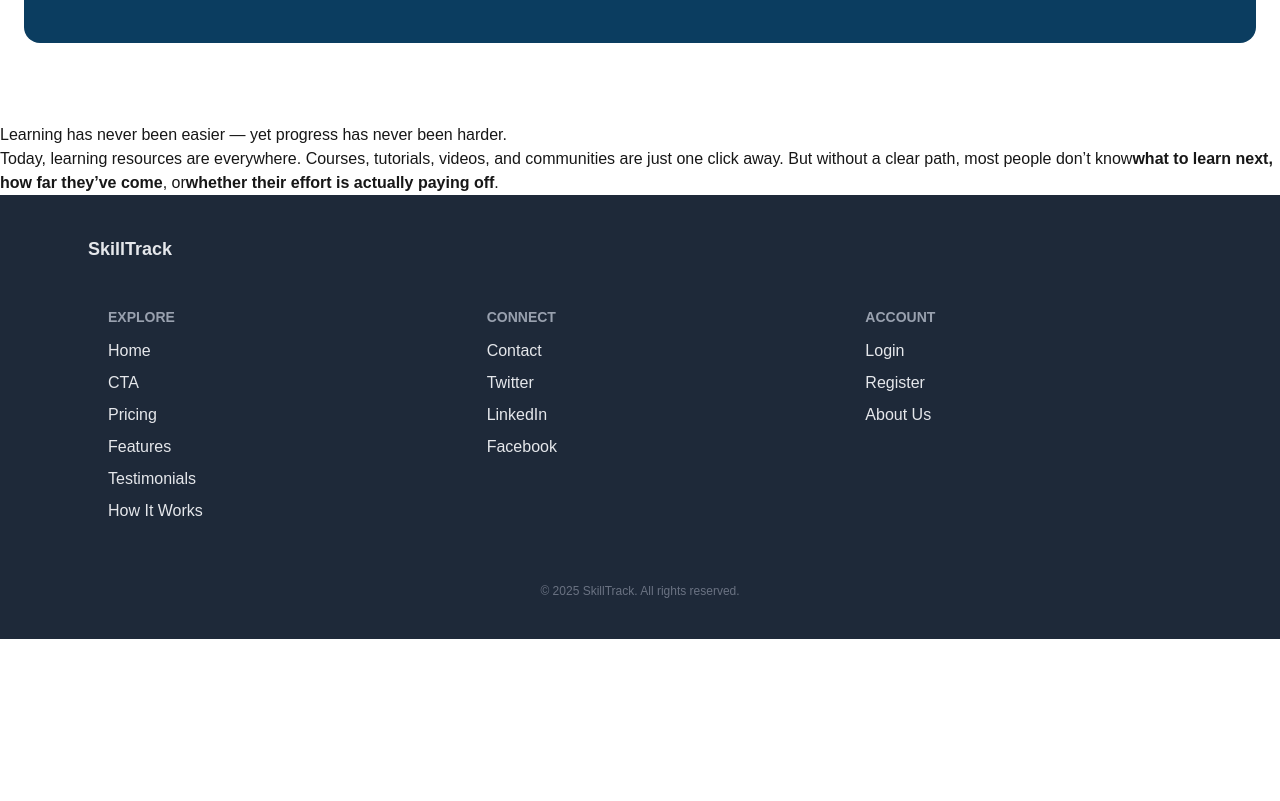
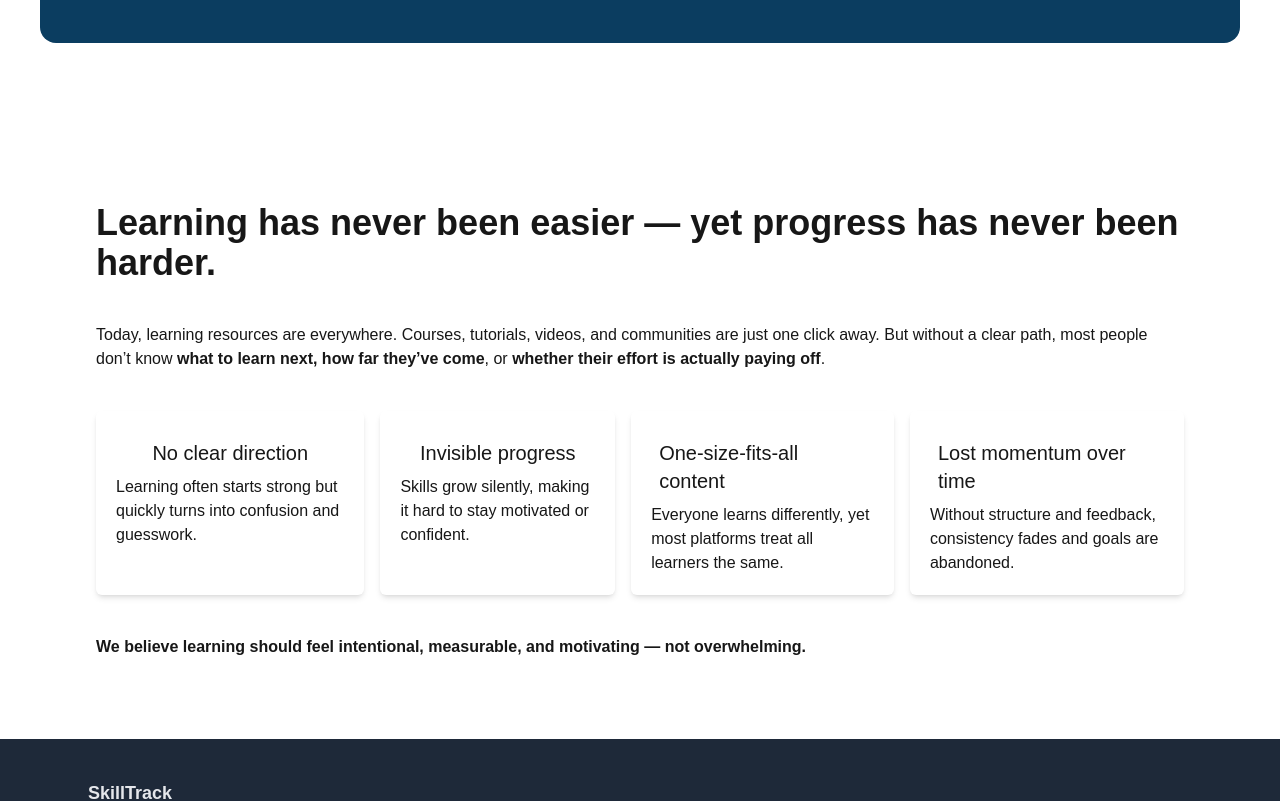
Before and after one commit to Neda0o0/skill-career-tracker, a Next.js app in the folder frontend/: page /about in a window 1280 px wide. Shown: the part 620-1421 px from the top of the page. Before the commit the page ends 1259 px from the top, so only its background shows below. Built offline with nearby package versions, Linux system fonts and the light colour scheme.

Commit message:
Complete the text of AboutProblem part for about page

```diff
--- a/frontend/src/app/about/_components/AboutProblem.jsx
+++ b/frontend/src/app/about/_components/AboutProblem.jsx
@@ -1,16 +1,66 @@
 const AboutProblem = () => {
+  const painPoints = [
+    {
+      id: 1,
+      label: "No clear direction",
+      description:
+        "Learning often starts strong but quickly turns into confusion and guesswork.",
+    },
+    {
+      id: 2,
+      label: "Invisible progress",
+      description:
+        "Skills grow silently, making it hard to stay motivated or confident.",
+    },
+    {
+      id: 3,
+      label: "One-size-fits-all content",
+      description:
+        "Everyone learns differently, yet most platforms treat all learners the same.",
+    },
+    {
+      id: 4,
+      label: "Lost momentum over time",
+      description:
+        "Without structure and feedback, consistency fades and goals are abandoned.",
+    },
+  ];
   return (
     <section>
-      <div>
-        <h1>
+      <div className="flex flex-col p-20 gap-10">
+        {/* Headline (Problem Statement) */}
+        <h1 className="md:text-4xl text-2xl font-bold">
           Learning has never been easier — yet progress has never been harder.
         </h1>
-        <p>
+
+        {/* Context Paragraph */}
+        <p className="font-normal">
           Today, learning resources are everywhere. Courses, tutorials, videos,
           and communities are just one click away. But without a clear path,
           most people don’t know
-          <strong>what to learn next, how far they’ve come</strong>, or
-          <strong>whether their effort is actually paying off</strong>.
+          <strong> what to learn next, how far they’ve come</strong>, or
+          <strong> whether their effort is actually paying off</strong>.
+        </p>
+
+        {/* Pain Points (Scannable) */}
+        <ul className="flex flex-col md:flex-row gap-4">
+          {painPoints.map(({ id, label, description }) => (
+            <li
+              key={id}
+              className="p-5 shadow-md rounded-md flex flex-col items-center"
+            >
+              <h3 className="text-xl font-medium m-2">{label}</h3>
+              <p>{description}</p>
+            </li>
+          ))}
+        </ul>
+
+        {/* Transition Line (Bridge to Solution) */}
+        <p>
+          <strong>
+            We believe learning should feel intentional, measurable, and
+            motivating — not overwhelming.
+          </strong>
         </p>
       </div>
     </section>
--- a/frontend/src/app/about/page.jsx
+++ b/frontend/src/app/about/page.jsx
@@ -7,7 +7,7 @@ const AboutUs = () => {
   return (
     <div className="min-h-screen flex flex-col">
       <Header />
-      <main>
+      <main className="max-w-7xl mx-auto px-4">
         <AboutHero />
         <AboutProblem />
         {/*
```
